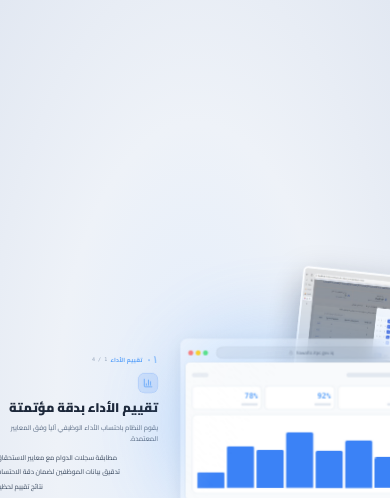
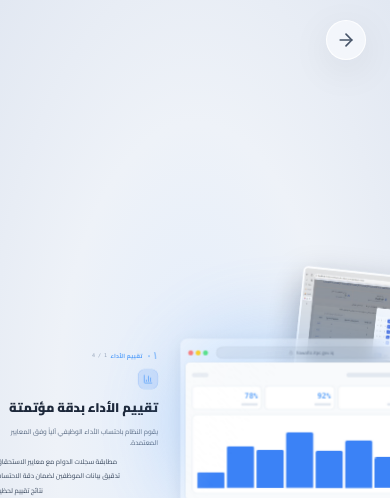
Before and after one commit to douhahasoon/demo, a React (Vite) app: page / in a window 390 px wide. Both pictures are taken after a click on the button "إطلاق النظام". Shown: the top 498 px of the page. Built offline with nearby package versions, Linux system fonts and the light colour scheme.

Commit message:
first22235555

```diff
--- a/src/App.jsx
+++ b/src/App.jsx
@@ -14,7 +14,7 @@ export default function App() {
 
       {stage === 'preloader' && <Preloader onDone={() => setStage('hero')} />}
       {stage === 'hero' && <Hero onStart={() => setStage('presentation')} />}
-      {stage === 'presentation' && <Presentation key="presentation" />}
+      {stage === 'presentation' && <Presentation key="presentation" onBackToHero={() => setStage('hero')} />}
     </div>
   );
 }
--- a/src/components/FeatureScene.jsx
+++ b/src/components/FeatureScene.jsx
@@ -157,8 +157,8 @@ export default function FeatureScene({ scene, side, leaving, current, total }) {
           <Icon className={`w-6 h-6 ${a.text}`} />
         </div>
 
-        <h2 className="text-3xl md:text-[2.6rem] font-black text-slate-800 leading-tight overflow-hidden">
-          <span className="feat-title-line inline-block">{scene.title}</span>
+        <h2 className="text-3xl md:text-[2.6rem] font-black text-slate-800 leading-[1.35] overflow-hidden py-2">
+          <span className="feat-title-line inline-block leading-[1.35]">{scene.title}</span>
         </h2>
 
         <p className="feat-desc text-base md:text-lg text-slate-500 leading-relaxed">{scene.desc}</p>
--- a/src/components/Hero.jsx
+++ b/src/components/Hero.jsx
@@ -24,9 +24,9 @@ export default function Hero({ onStart }) {
         {/* الشعارات بدل أيقونة الشريحة */}
         <Logos size="lg" className="a-pop justify-center mb-10" style={{ animationDelay: '0.05s' }} />
 
-        <h1 className="text-3xl md:text-6xl font-black leading-[1.15] mb-4" style={{ direction: 'rtl' }}>
-          <span className="block overflow-hidden py-1">
-            <span className="a-reveal inline-block bg-clip-text text-transparent bg-gradient-to-r from-slate-800 to-blue-700" style={{ animationDelay: '0.15s' }}>
+        <h1 className="text-3xl md:text-6xl font-black leading-[1.4] mb-4" style={{ direction: 'rtl' }}>
+          <span className="block overflow-hidden py-3">
+            <span className="a-reveal inline-block leading-[1.4] bg-clip-text text-transparent bg-gradient-to-r from-slate-800 to-blue-700" style={{ animationDelay: '0.15s' }}>
               نظام الحوافز الرقمي الجديد
             </span>
           </span>
--- a/src/components/Presentation.jsx
+++ b/src/components/Presentation.jsx
@@ -1,4 +1,5 @@
 import React, { useState, useEffect } from 'react';
+import { ArrowRight } from 'lucide-react';
 import { scenes, ACCENTS } from '../data/scenes';
 import FeatureScene from './FeatureScene';
 import MathFinale from './MathFinale';
@@ -6,10 +7,18 @@ import MathFinale from './MathFinale';
 const SCENE_HOLD = 10000; // مدة بقاء كل مشهد ميزة (~8 ثوان مع الدخول/الخروج)
 const SCENE_EXIT = 600;
 
-export default function Presentation() {
+export default function Presentation({ onBackToHero }) {
   const [mode, setMode] = useState('features'); // features | distribution
   const [index, setIndex] = useState(0);
   const [leaving, setLeaving] = useState(false);
+
+  // الرجوع خطوة واحدة للوراء في أي مشهد
+  const goBack = () => {
+    setLeaving(false);
+    if (mode === 'distribution') { setMode('features'); setIndex(scenes.length - 1); return; }
+    if (index > 0) { setIndex((i) => i - 1); return; }
+    onBackToHero?.(); // أول مشهد → رجوع لشاشة الإطلاق
+  };
 
   // مشاهد الميزات بالتتابع ثم مشهد التحويل (وهو الخاتمة)
   useEffect(() => {
@@ -27,6 +36,16 @@ export default function Presentation() {
 
   return (
     <div className="absolute inset-0 perspective-container flex items-center justify-center bg-[radial-gradient(ellipse_at_center,_var(--tw-gradient-stops))] from-blue-100/60 via-[#eef2f8] to-[#e2e8f2] z-20">
+      {/* سهم الرجوع — صغير وفوق، يرجع خطوة في أي مشهد */}
+      <button
+        onClick={goBack}
+        className="btn-press absolute top-5 right-6 z-50 w-10 h-10 rounded-full glass flex items-center justify-center text-slate-600 hover:text-slate-900"
+        title="رجوع خطوة"
+        aria-label="رجوع خطوة"
+      >
+        <ArrowRight className="w-5 h-5" />
+      </button>
+
       <div className="w-[1100px] h-[600px] flex-shrink-0 preserve-3d relative flex items-center justify-center scale-[0.42] sm:scale-[0.55] md:scale-[0.7] lg:scale-90 xl:scale-100 transition-transform duration-500">
         {mode === 'features' && (
           <FeatureScene
```
